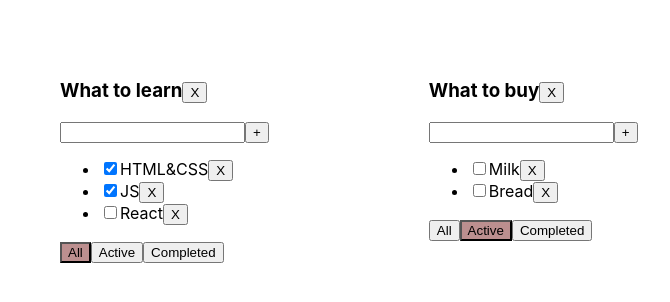
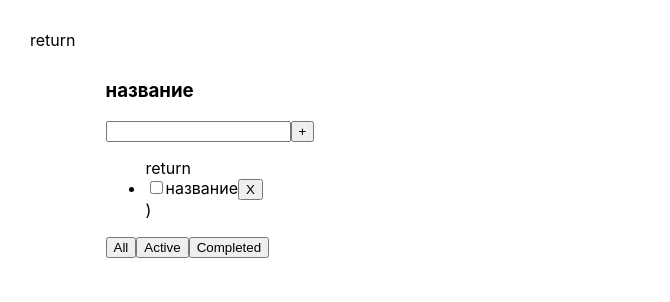
Before and after one commit to KobraMik/DOMYSELF, a React (Create React App) app in the folder DOMYSELF/: page / in a window 1280 px wide. Shown: the top 302 px of the page, without its empty margins (0-670 px from the left). Built offline with nearby package versions, Linux system fonts and the light colour scheme.

Commit message:
Clean all

```diff
--- a/DOMYSELF/src/App.tsx
+++ b/DOMYSELF/src/App.tsx
@@ -1,105 +1,28 @@
 import React, {useState} from 'react';
 import './App.css';
-import {taskType, Todolist} from "./Todolist";
+import {Todolist} from "./Todolist";
 import {v1} from "uuid";
 
 export type filterType = 'All' | 'Active' | 'Completed'
-
 export type todolistsType = {
     id: string,
     title: string,
     filter: filterType
 }
 
-type TaskStateType = {
-    [key: string]: Array<taskType>
-}
-
 function App() {
+    let [tasks, setTasks] = useState([
+        {id: v1(), title: "HTML&CSS", checked: true},
+        {id: v1(), title: "JS", checked: true},
+        {id: v1(), title: "React", checked: false},
+        {id: v1(), title: "React2", checked: false},
+    ])
 
 
-    function addTask(inputTitle: string, id: string) {
-        let NewTask = {id: v1(), title: inputTitle, checked: true}
-        let todolistTasks = tasks[id];
-        tasks[id] = [NewTask, ...todolistTasks]
-        setTasks({...tasks});
-    }
-
-    function removeTasks(id: string) {
-        let todolistTasks = tasks[id];
-        tasks[id] = todolistTasks.filter(f => f.id !== id)
-        setTasks({...tasks})
-    }
-
-    function changeFilter(value: filterType, id: string) {
-        let todolist = todolists.find(f => f.id === id);
-        if (todolist) {
-            todolist.filter = value;
-            setTodolists([...todolists])
-        }
-    }
-
-    function wantToChange(id: string, checked: boolean) {
-        let todolistTasks = tasks[id];
-        let task = todolistTasks.find(f => f.id === id)
-        if (task) {
-            task.checked = !checked;
-            setTasks({...tasks})
-        }
-    }
-
-    let todolistId1 = v1();
-    let todolistId2 = v1();
-
-    let [todolists, setTodolists] = useState<Array<todolistsType>>([
-        {id: todolistId1, title: "What to learn", filter: "All"},
-        {id: todolistId2, title: "What to buy", filter: "Active"},
-    ])
-
-    let [tasks, setTasks] = useState<TaskStateType>(
-        {
-            [todolistId1]: [
-                {id: v1(), title: "HTML&CSS", checked: true},
-                {id: v1(), title: "JS", checked: true},
-                {id: v1(), title: "React", checked: false},
-            ],
-            [todolistId2]: [
-                {id: v1(), title: "Milk", checked: false},
-                {id: v1(), title: "Bread", checked: false},
-            ]
-        });
-
-    function removeTodolist(id: string) {
-        setTodolists(todolists.filter(m => m.id !== id));
-        delete tasks[id];
-        setTasks({...tasks})
-    }
 
     return (
         <div className="App">
-            {todolists.map(m => {
-                let allTodolistTasks = tasks[m.id]
-                let tasksForTodolist = allTodolistTasks;
-
-                if (m.filter === 'Active') {
-                    tasksForTodolist = allTodolistTasks.filter(f => !f.checked)
-                }
-                if (m.filter === 'Completed') {
-                    tasksForTodolist = allTodolistTasks.filter(f => f.checked)
-                }
-                return <Todolist
-                    key={m.id}
-                    id={m.id}
-                    title={m.title}
-                    tasks={tasksForTodolist}
-                    addTask={addTask}
-                    removeTasks={removeTasks}
-                    wantToChange={wantToChange}
-                    filter={m.filter}
-                    changeFilter={changeFilter}
-                    removeTodolist={removeTodolist}
-                />
-            })}
+            return <Todolist />
         </div>
     )
 }
--- a/DOMYSELF/src/Todolist.tsx
+++ b/DOMYSELF/src/Todolist.tsx
@@ -2,102 +2,32 @@ import React, {useState} from "react";
 import './App.css';
 import {filterType} from "./App";
 
-export type taskType = {
-    id: string;
-    title: string;
-    checked: boolean;
-}
+type propsType = {
 
-type propsType = {
-    title: string;
-    tasks: Array<taskType>
-    addTask: (inputTitle: string, id: string) => void
-    removeTasks: (id: string) => void
-    wantToChange: (id: string, checked: boolean) => void
-    filter: filterType
-    changeFilter: (value: filterType, id: string) => void
-    id: string
-    removeTodolist: (id: string) => void
 }
 
 export function Todolist(props: propsType) {
-    let [inputTitle, setInputTitle] = useState('')
-    let [error, setError] = useState('')
-
-    function addTask() {
-        if (inputTitle.trim() !== '') {
-            props.addTask(inputTitle, props.id);
-            setInputTitle('');
-        } else {
-            setError('Field is required');
-        }
-    }
-
-    function onChangeHandler(e: React.ChangeEvent<HTMLInputElement>) {
-        setInputTitle(e.currentTarget.value)
-    }
-
-    function onChangeButtonsHandler(value: filterType, id: string) {
-        props.changeFilter(value, id)
-    }
-
-    function removeTodolist(){
-        props.removeTodolist(props.id)
-    }
-
     return (
         <div className="App">
             <div>
+                <h3>название</h3>
                 <div>
-                    <h3>{props.title}
-                        <button onClick={removeTodolist}>X</button>
-                    </h3>
-                </div>
-                <div>
-                    <input onChange={onChangeHandler}
-                           value={inputTitle}
-                           onKeyPress={(e) => {
-                               if (e.key === 'Enter') {
-                                   addTask()
-                               }
-                           }}
-                           className={error ? 'error' : ''}
-                    />
-                    <button onClick={addTask}>+</button>
-                    {error && <div className='error-message'> {error} </div>}
+                    <input />
+                    <button >+</button>
                 </div>
                 <ul>
-                    {props.tasks.map(t => {
+                    return <li >
+                    <input type="checkbox"/>
+                    <span>название</span>
+                    <button>X</button>
 
-                        function removeTasks() {
-                            props.removeTasks(t.id)
-                        }
-
-                        function wantToChange() {
-                            props.wantToChange(t.id, t.checked)
-                        }
-
-                        return <li key={t.id}>
-                            <input type="checkbox"
-                                   checked={t.checked}
-                                   onChange={wantToChange}
-                            />
-                            <span>{t.title}</span>
-                            <button onClick={removeTasks}>X</button>
-
-                        </li>
-                    })}
+                </li>
+                    )
                 </ul>
                 <div>
-                    <button
-                        className={props.filter === 'All' ? "active-filter" : ""}
-                        onClick={() => onChangeButtonsHandler('All', props.id)}>All</button>
-                    <button
-                        className={props.filter === 'Active' ? "active-filter" : ""}
-                        onClick={() => onChangeButtonsHandler('Active', props.id)}>Active</button>
-                    <button
-                        className={props.filter === 'Completed' ? "active-filter" : ""}
-                        onClick={() => onChangeButtonsHandler('Completed', props.id)}>Completed</button>
+                    <button>All</button>
+                    <button>Active</button>
+                    <button>Completed</button>
                 </div>
             </div>
         </div>
```
